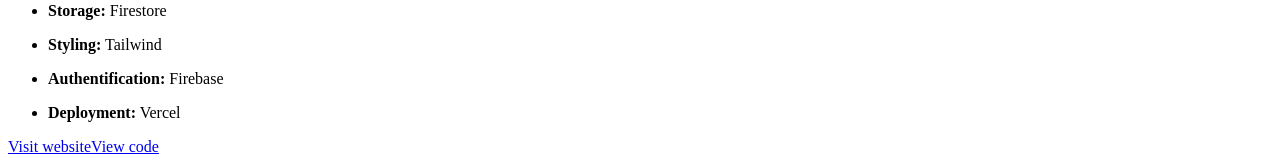
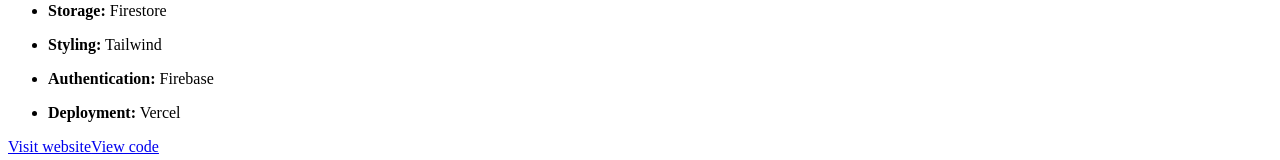
Before and after one commit to EmilieHumbert/portfolio, a Next.js app: page / in a window 1280 px wide. Shown: the part 4113-4273 px from the top of the page. Built offline with nearby package versions, Linux system fonts and the light colour scheme.

Commit message:
Fix misspelling

```diff
--- a/components/projects.js
+++ b/components/projects.js
@@ -49,7 +49,7 @@
         ["Responsive", "yes"],
         ["Storage", "Firestore"],
         ["Styling", "Tailwind"],
-        ["Authentification", "Firebase"],
+        ["Authentication", "Firebase"],
         ["Deployment", "Vercel"],
       ],
       website: "https://react-instaclone.vercel.app/login",
```
